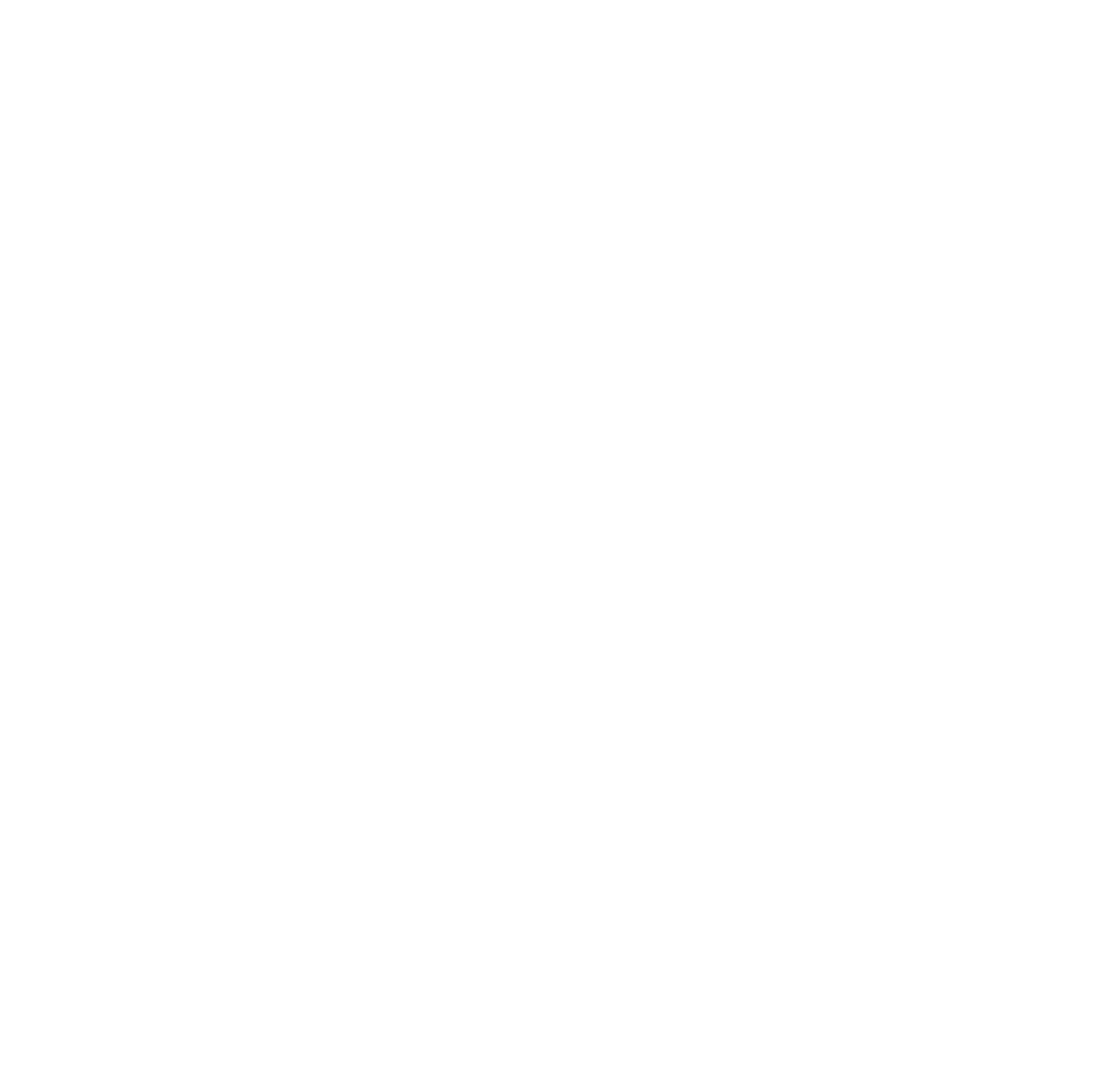
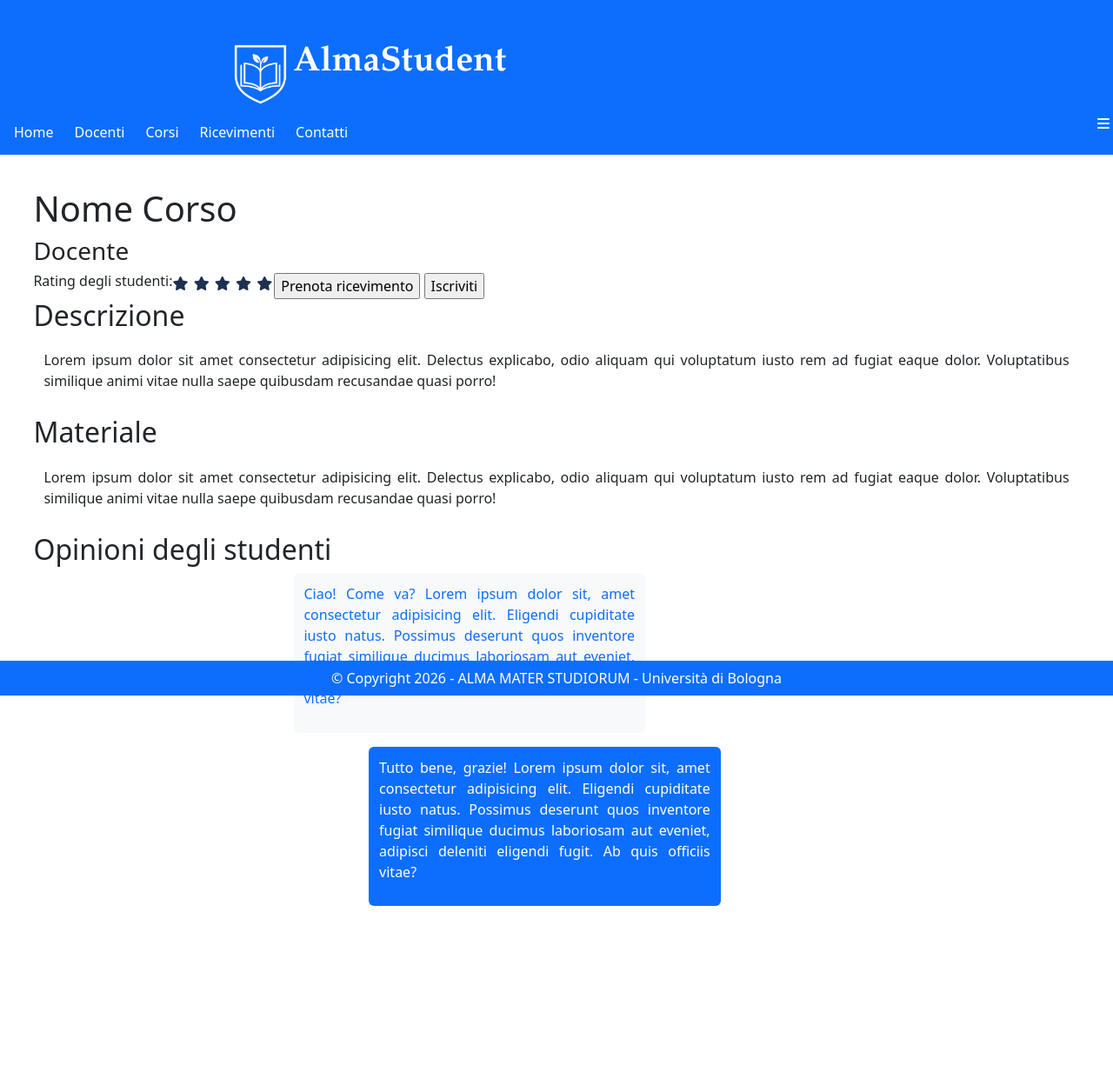
Before and after one commit to MarMal001/AlmaStudent, a PHP site: page /course.html in a window 1280 px wide. Before the commit the page is empty. Shown: the whole page at 87% size. Before the commit the page ends 800 px from the top, so only its background shows below. Run offline with PHP 8.4, Linux system fonts and the light colour scheme.

Commit message:
Set-up of the course page

```diff
--- a/course.html
+++ b/course.html
@@ -0,0 +1,90 @@
+<!DOCTYPE html>
+<html lang="en">
+<head>
+    <meta charset="UTF-8">
+    <meta name="viewport" content="width=device-width, initial-scale=1.0">
+    <link href="https://cdn.jsdelivr.net/npm/bootstrap@5.3.8/dist/css/bootstrap.min.css" rel="stylesheet">
+    <link rel="stylesheet" href="style.css">
+    <link rel="stylesheet" href="https://cdnjs.cloudflare.com/ajax/libs/font-awesome/6.5.0/css/all.min.css">
+    <script src="https://cdn.jsdelivr.net/npm/bootstrap@5.3.8/dist/js/bootstrap.bundle.min.js"></script>
+    <title>Course</title>
+</head>
+<body>
+    <header class="container-fluid py-5 px-1 bg-primary text-white text-center">
+        <div class="d-inline-flex">
+            <img src="images/logo.png" class="img-fluid" alt="">
+            <h1>AlmaStudent</h1>
+        </div>
+        <nav>
+                <ul>
+                    <li><a href="home.html">Home</a></li>
+                    <li><a href="professors.html">Docenti</a></li>
+                    <li><a href="courses.html">Corsi</a></li>
+                    <li><a href="reception.html">Ricevimenti</a></li>
+                    <li><a href="contacts.html">Contatti</a></li>
+                    <li style="float:right"><i class="fa-solid fa-bars"></i></span></li>
+                </ul>
+            </nav>
+    </header>
+    <main>
+        <h1>Nome Corso</h1>
+        <div>
+            <h3>Docente</h3>
+            <ul>
+                <li><h6>Rating degli studenti:</h6></li>
+                <li><div>
+                    <i class="fa-solid fa-star" style="color: rgb(30, 48, 80);"></i>
+                    <i class="fa-solid fa-star" style="color: rgb(30, 48, 80);"></i>
+                    <i class="fa-solid fa-star" style="color: rgb(30, 48, 80);"></i>
+                    <i class="fa-solid fa-star" style="color: rgb(30, 48, 80);"></i>
+                    <i class="fa-solid fa-star" style="color: rgb(30, 48, 80);"></i>
+                </div></li>
+            </ul>
+            <div> <!--Move buttons under the rating-->
+                <input type="button" value="Prenota ricevimento" />
+                <input type="button" value="Iscriviti" />
+            </div>
+        </div>
+        <article>
+            <h2>Descrizione</h2>
+            <p>Lorem ipsum dolor sit amet consectetur adipisicing elit. Delectus explicabo, odio aliquam
+                qui voluptatum iusto rem ad fugiat eaque dolor. Voluptatibus similique animi
+                vitae nulla saepe quibusdam recusandae quasi porro!
+            </p>
+        </article>
+        <article>
+            <h2>Materiale</h2>
+            <p>Lorem ipsum dolor sit amet consectetur adipisicing elit. Delectus explicabo, odio aliquam
+                qui voluptatum iusto rem ad fugiat eaque dolor. Voluptatibus similique animi
+                vitae nulla saepe quibusdam recusandae quasi porro!
+            </p>
+        </article>
+        <section>
+            <h2>Opinioni degli studenti</h2>
+
+            <div class="container-fluid text-white text-center">
+                <div class="row">
+                <div class="col-sm-2"></div>
+                <div class="col-sm-6">
+                <div class="list-group-item border-0">
+                    <div class="p-2 mb-3 rounded bg-light text-primary d-inline-block" style="max-width: 70%;">
+                        <p>Ciao! Come va? Lorem ipsum dolor sit, amet consectetur adipisicing elit. Eligendi cupiditate iusto natus.
+                         Possimus deserunt quos inventore fugiat similique ducimus laboriosam aut eveniet, adipisci deleniti
+                         eligendi fugit. Ab quis officiis vitae?</p>
+                    </div>
+                </div>
+                <div class="list-group-item border-0 d-flex justify-content-end">
+                    <div class="p-2 mb-3 rounded bg-primary text-white" style="max-width: 70%;">
+                        <p>Tutto bene, grazie! Lorem ipsum dolor sit, amet consectetur adipisicing elit. Eligendi cupiditate iusto natus.
+                         Possimus deserunt quos inventore fugiat similique ducimus laboriosam aut eveniet, adipisci deleniti
+                         eligendi fugit. Ab quis officiis vitae?</p>
+                    </div>
+                </div>
+            </div>
+            </div>
+            </div>
+        </section>
+    </main>
+    <footer class="container-fluid p-2 bg-primary text-white text-center">© Copyright 2026 - ALMA MATER STUDIORUM - Università di Bologna</footer>
+</body>
+</html>
--- a/style.css
+++ b/style.css
@@ -1,3 +1,8 @@
+header {
+    padding: 0;
+    margin: 0;
+}
+
 header h1 {
     font-family: Garamond;
     font-weight: bold;
@@ -6,6 +11,11 @@ header h1 {
 header img {
     width: 10%;
     height: auto;
+}
+
+main {
+    padding: 3%;
+    margin-bottom: 10%;
 }
 
 main > img {
@@ -17,13 +27,52 @@ main > img {
     z-index: -1;
 }
 
-form ul {
+main div div i {
+    color: rgb(30, 48, 80);
+    height: 20px !important;
+    width: 20px !important;
+}
+
+/*form ul, nav ul {
+    list-style-type: none;
+    padding: 0;
+    margin: 0;
+}*/
+
+ul {
     list-style-type: none;
     padding: 0;
     margin: 0;
 }
 
+
 footer {
     position: fixed;
     bottom: 0;
 }
+
+div ul li, nav ul li{
+    float: left;
+}
+
+li a {
+    display: block;
+    color: white;
+    text-align: center;
+    padding: 10px 12px;
+    text-decoration: none;
+}
+
+nav ul li:hover {
+    background-color: blue;
+}
+
+nav {
+    padding: 0;
+    margin: 0;
+}
+
+p {
+    text-align: justify;
+    padding: 1%;
+}
```
